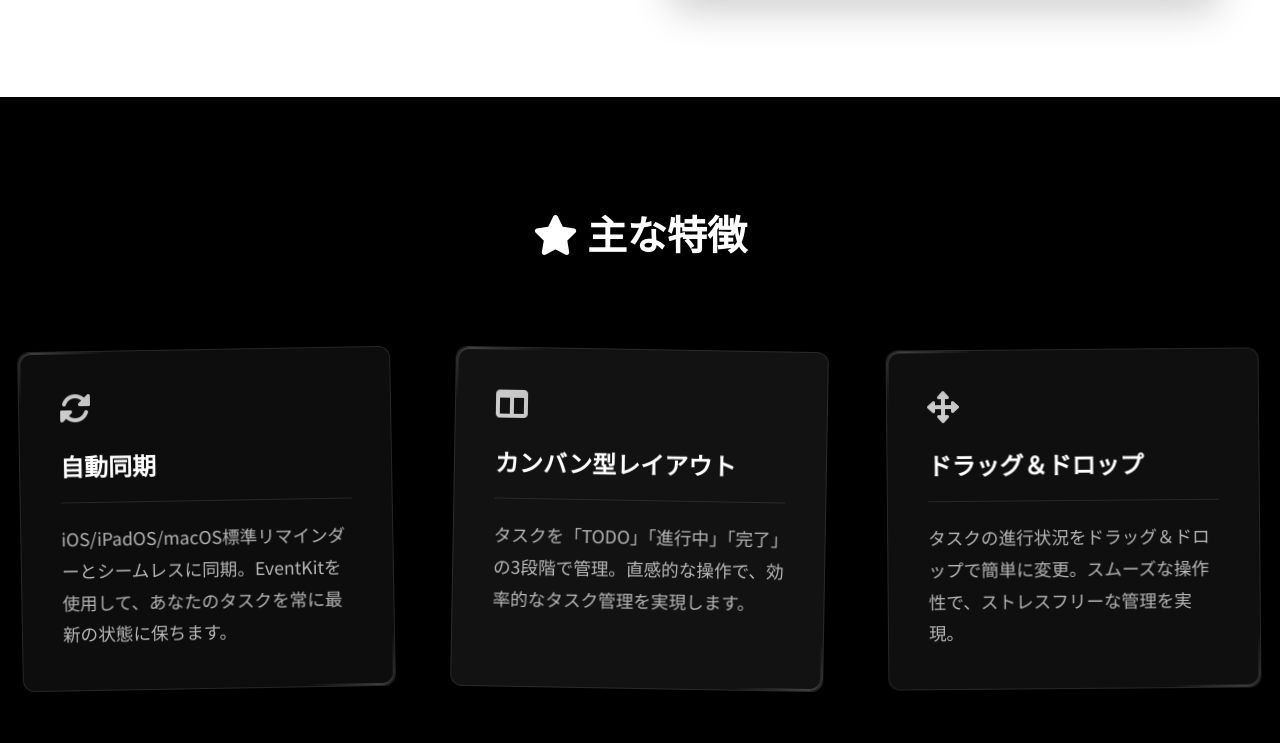
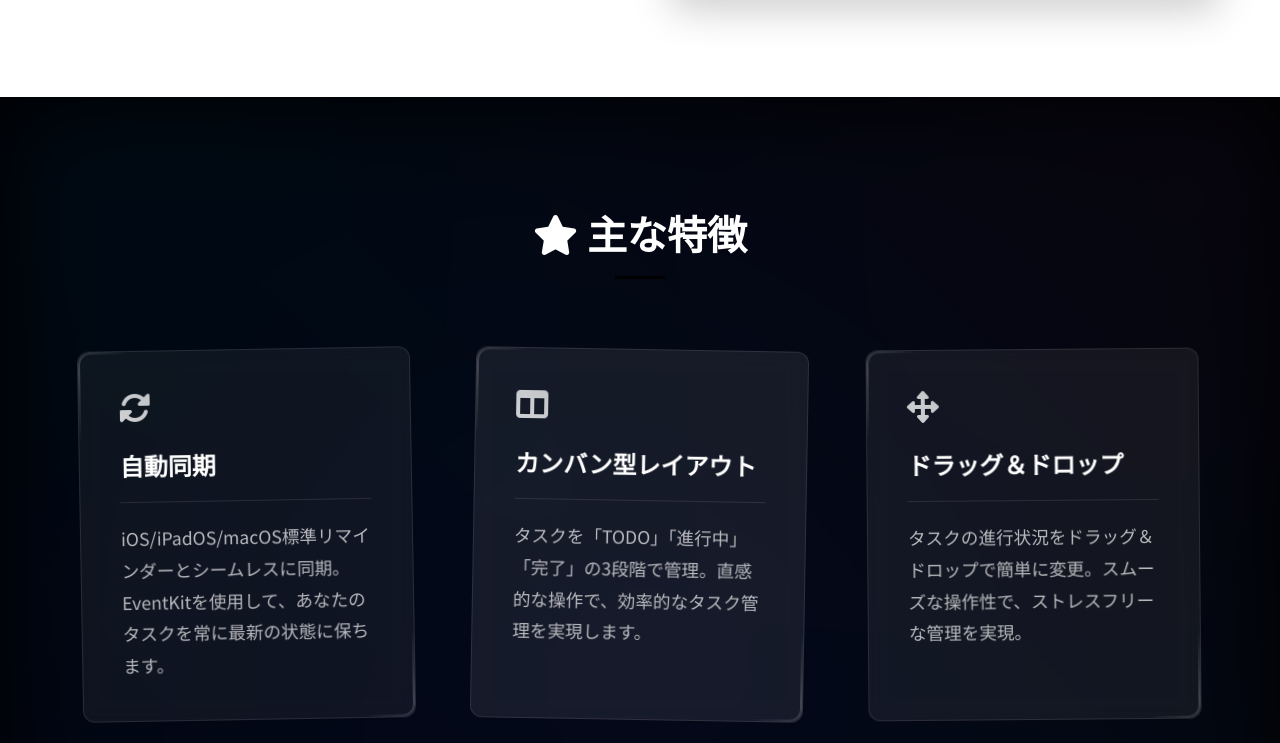
Before and after one commit to tichise/kanbanize-support, a plain HTML site: page index.html in a window 1280 px wide. Shown: the part 1505-2248 px from the top of the page. Drawn offline with nearby package versions, Linux system fonts and the light colour scheme.

Commit message:
Update index.html

```diff
--- a/index.html
+++ b/index.html
@@ -691,6 +691,78 @@
             max-width: 400px;
             margin: 0 auto;
         }
+
+        #features {
+            background: black;
+            position: relative;
+            overflow: hidden;
+            width: 100vw;
+            margin-left: calc(50% - 50vw);
+            margin-right: calc(50% - 50vw);
+            padding: 100px 0;
+        }
+
+        .gradient-bg {
+            position: absolute;
+            top: 0;
+            left: 0;
+            width: 100%;
+            height: 100%;
+            background: linear-gradient(
+                45deg,
+                rgba(255, 0, 128, 0.15),
+                rgba(64, 0, 255, 0.15) 33%,
+                rgba(0, 128, 255, 0.15) 66%,
+                rgba(255, 0, 128, 0.15) 100%
+            );
+            background-size: 300% 300%;
+            animation: gradientMove 15s ease infinite;
+            filter: blur(50px);
+            opacity: 0.5;
+        }
+
+        .gradient-bg::before {
+            content: '';
+            position: absolute;
+            top: 0;
+            left: 0;
+            right: 0;
+            bottom: 0;
+            background: radial-gradient(
+                circle at 50% 50%,
+                rgba(128, 0, 255, 0.2),
+                transparent 70%
+            );
+            animation: pulse 8s ease-in-out infinite;
+        }
+
+        @keyframes gradientMove {
+            0% {
+                background-position: 0% 50%;
+            }
+            50% {
+                background-position: 100% 50%;
+            }
+            100% {
+                background-position: 0% 50%;
+            }
+        }
+
+        @keyframes pulse {
+            0%, 100% {
+                opacity: 0.2;
+                transform: scale(1);
+            }
+            50% {
+                opacity: 0.4;
+                transform: scale(1.1);
+            }
+        }
+
+        #features .container {
+            position: relative;
+            z-index: 2;
+        }
     </style>
 </head>
 <body>
@@ -737,6 +809,8 @@
         </section>
 
         <section id="features" class="section">
+            <div class="gradient-bg"></div>
+            <div class="container">
                 <h2 class="section-title"><i class="fas fa-star"></i> 主な特徴</h2>
                 <div class="features">
                     <div class="feature-card">
@@ -768,6 +842,7 @@
                         <i class="fas fa-trash-alt"></i>
                         <h3>完了タスクの一括削除</h3>
                         <p>完了済みタスクをワンタップで一括削除。シンプルな操作で、タスクリストをクリーンに保てます。</p>
+                    </div>
                 </div>
             </div>
         </section>
```
Lines whose indentation alone changed are shown as unchanged.
